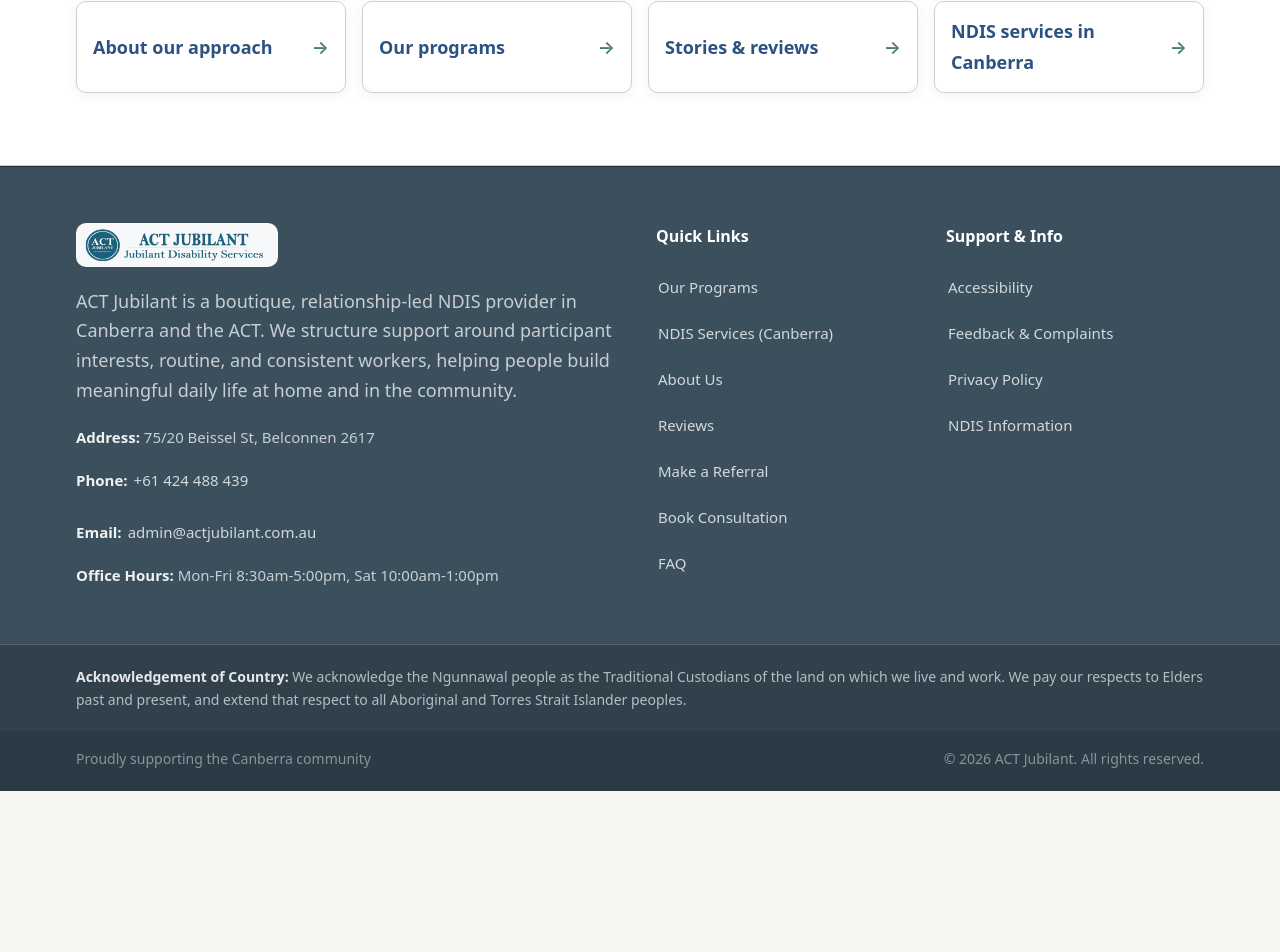
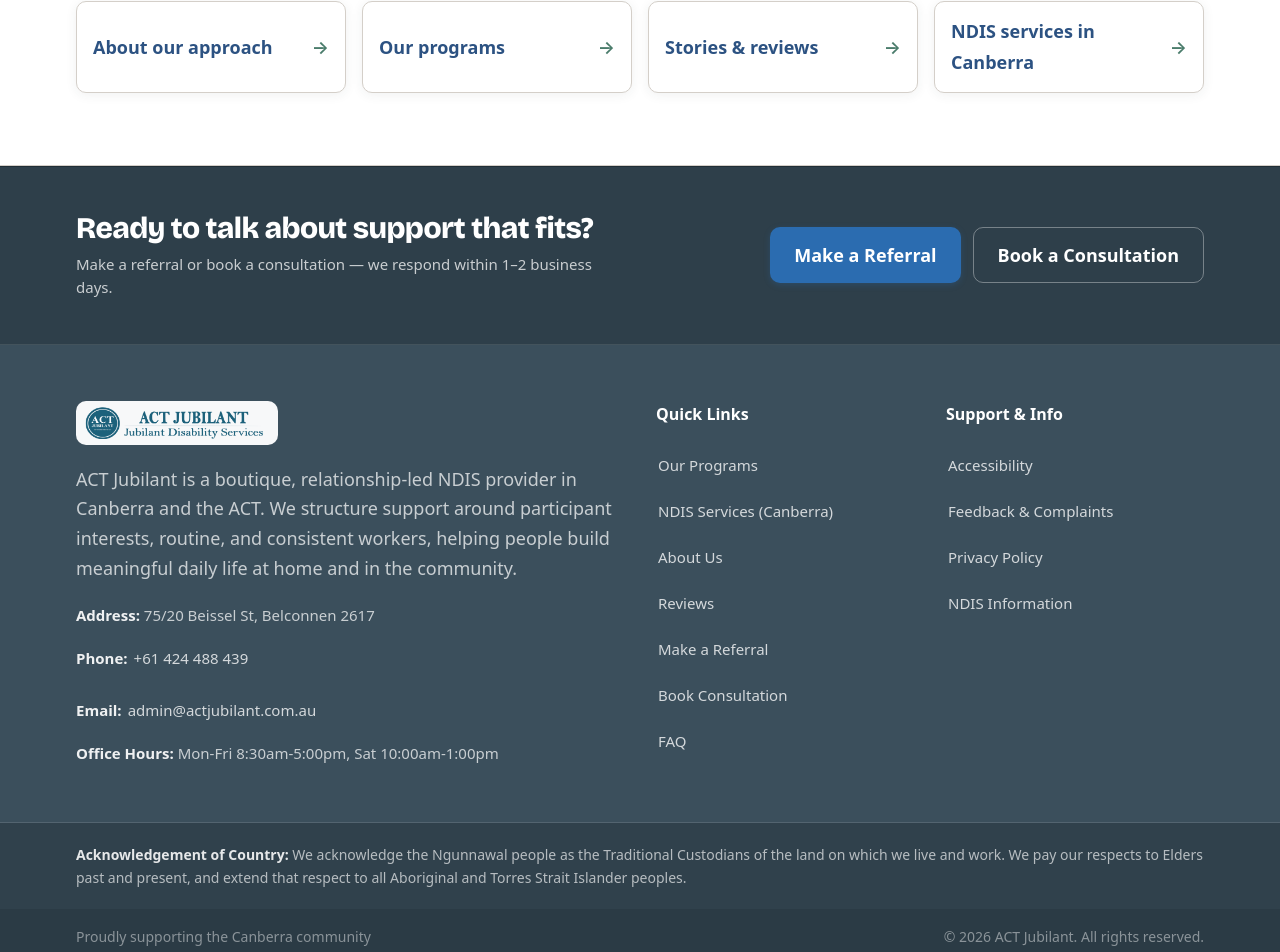
Before and after one commit to Kailashkc33/actJubilant, a Next.js app: page / in a window 1280 px wide. Shown: the part 6531-7483 px from the top of the page. Before the commit the page ends 7322 px from the top, so only its background shows below. Built offline with nearby package versions, Linux system fonts and the light colour scheme.

Commit message:
Add bold footer CTA strip and refine footer styling
Co-authored-by: Kailashkc33 <Kailashkc33@users.noreply.github.com>

```diff
--- a/src/app/globals.css
+++ b/src/app/globals.css
@@ -1474,6 +1474,67 @@ html.hc .home-pillar-card__title-overlay p {
   text-decoration-thickness: 2px;
   text-underline-offset: 3px;
 }
+.site-footer__cta {
+  background: color-mix(in oklab, var(--slate) 86%, black);
+  border-bottom: 1px solid rgba(255, 255, 255, 0.1);
+}
+.site-footer__cta-inner {
+  display: flex;
+  flex-direction: column;
+  gap: 1.25rem;
+  padding-top: 2.25rem;
+  padding-bottom: 2.25rem;
+}
+@media (min-width: 768px) {
+  .site-footer__cta-inner {
+    flex-direction: row;
+    align-items: center;
+    justify-content: space-between;
+    gap: 2rem;
+    padding-top: 2.75rem;
+    padding-bottom: 2.75rem;
+  }
+}
+.site-footer__cta-title {
+  font-family: var(--font-display), system-ui, -apple-system, Segoe UI, Roboto, Helvetica, Arial, sans-serif;
+  font-size: 1.5rem;
+  font-weight: 800;
+  line-height: 1.15;
+  letter-spacing: -0.02em;
+  color: var(--text-on-dark);
+}
+@media (min-width: 768px) {
+  .site-footer__cta-title {
+    font-size: 1.875rem;
+  }
+}
+.site-footer__cta-sub {
+  margin-top: 0.5rem;
+  font-size: 0.9375rem;
+  line-height: 1.55;
+  color: rgba(255, 255, 255, 0.74);
+  max-width: 34rem;
+}
+.site-footer__cta-actions {
+  display: flex;
+  flex-wrap: wrap;
+  gap: 0.75rem;
+}
+.site-footer__cta-secondary {
+  background: transparent;
+  border-color: rgba(255, 255, 255, 0.35);
+  color: var(--text-on-dark);
+}
+.site-footer a.site-footer__cta-secondary:hover {
+  background: rgba(255, 255, 255, 0.1);
+  color: var(--text-on-dark);
+  text-decoration: none;
+}
+html.hc .site-footer__cta {
+  background: #000;
+  border-bottom-color: #333;
+}
+
 .site-footer__inner {
   padding-top: 3rem;
   padding-bottom: 3rem;
--- a/src/app/layout.tsx
+++ b/src/app/layout.tsx
@@ -316,6 +316,26 @@ export default function RootLayout({ children }: { children: React.ReactNode })
 
         {/* Footer */}
         <footer role="contentinfo" className="site-footer">
+          {/* CTA strip */}
+          <div className="site-footer__cta">
+            <div className="site-footer__cta-inner content-shell content-shell--home">
+              <div className="site-footer__cta-copy">
+                <p className="site-footer__cta-title">Ready to talk about support that fits?</p>
+                <p className="site-footer__cta-sub">
+                  Make a referral or book a consultation — we respond within 1–2 business days.
+                </p>
+              </div>
+              <div className="site-footer__cta-actions">
+                <Link href="/referral" className="btn-primary">
+                  Make a Referral
+                </Link>
+                <Link href="/consultation" className="btn-secondary site-footer__cta-secondary">
+                  Book a Consultation
+                </Link>
+              </div>
+            </div>
+          </div>
+
           <div className="site-footer__inner content-shell content-shell--home">
             <div className="grid gap-10 md:grid-cols-2 lg:grid-cols-12 lg:gap-8">
               <div className="lg:col-span-6">
```
